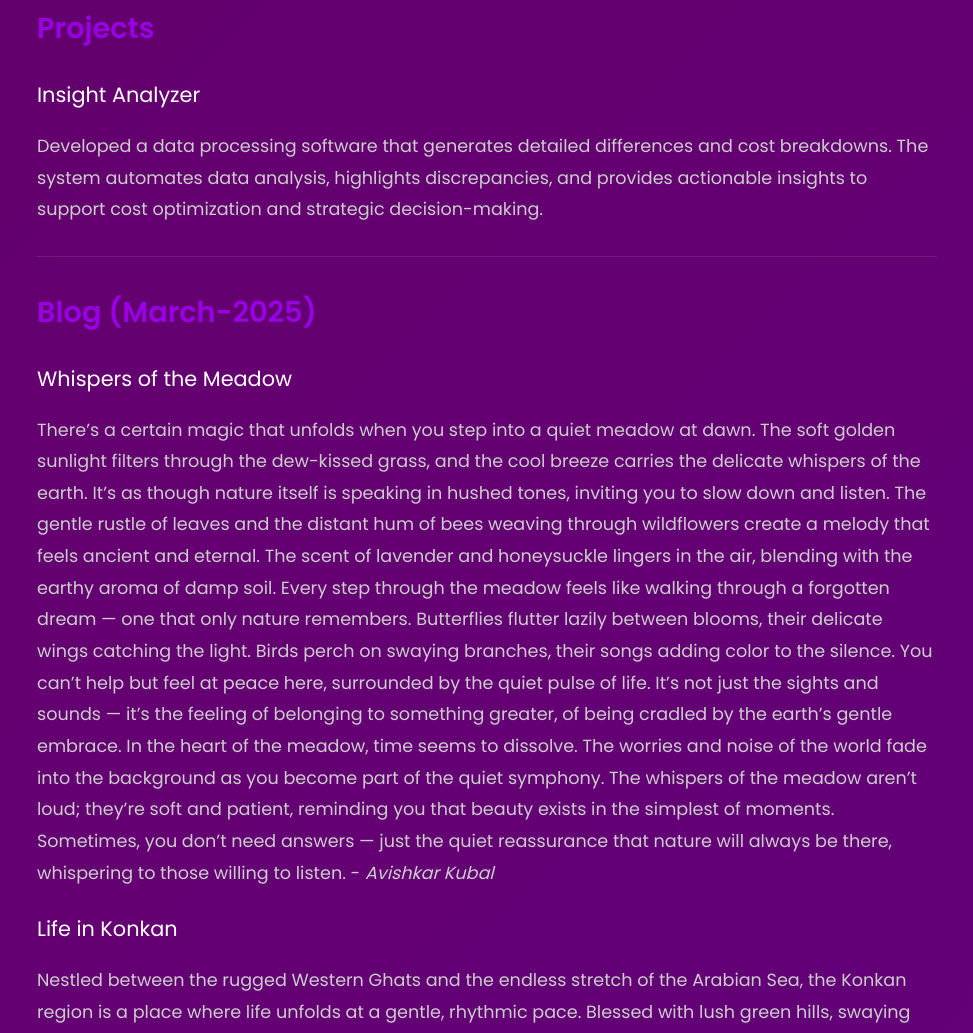
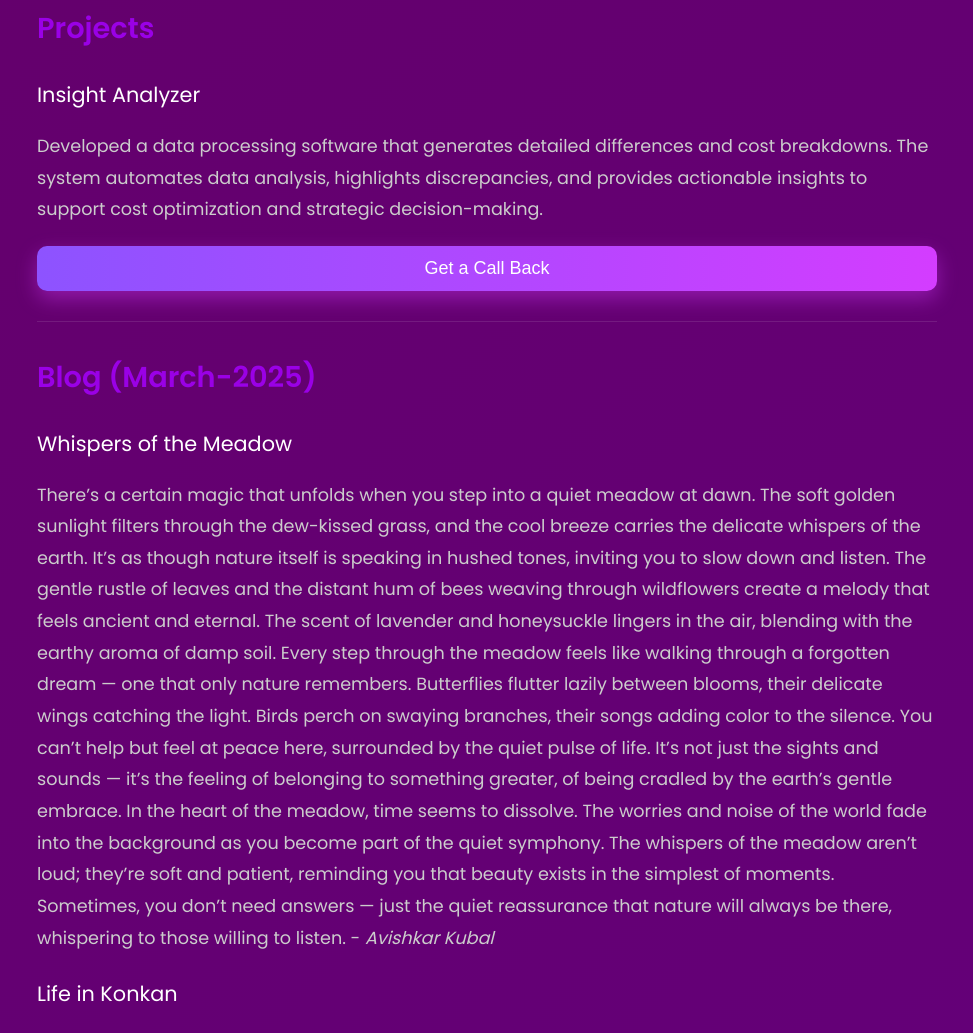
Before and after one commit to kubal-av/avishkar, a plain HTML site: page index.html in a window 1280 px wide. Shown: the part 1407-2440 px from the top of the page, without its empty margins (153-1126 px from the left). Drawn offline with Linux system fonts and the light colour scheme.

Commit message:
Update index.html

```diff
--- a/index.html
+++ b/index.html
@@ -242,6 +242,37 @@
                 Developed a data processing software that generates detailed differences and cost breakdowns. The system automates data analysis, highlights discrepancies, and provides actionable insights to support cost optimization and strategic decision-making.
             </p>
         </div>
+        <div style="text-align: center; margin-top: 20px;">
+  <button onclick="location.href='callback.html'"
+    style="
+      width: 100%;
+      padding: 12px;
+      background: linear-gradient(90deg, #6b5eff, #d53cff, #ff4d6d);
+      color: #fff;
+      border: none;
+      border-radius: 10px;
+      font-size: 18px;
+      font-weight: 500;
+      cursor: pointer;
+      transition: transform 0.2s ease;
+      background-size: 300% 300%;
+      animation: buttonGradient 4s ease infinite;
+      box-shadow: 0 8px 20px rgba(213, 60, 255, 0.4);
+    "
+    onmouseover="this.style.transform='translateY(-2px)'"
+    onmouseout="this.style.transform='translateY(0)'">
+    Get a Call Back
+  </button>
+</div>
+
+<!-- Keyframe animation added inline -->
+<style>
+  @keyframes buttonGradient {
+    0% { background-position: 0% 50%; }
+    50% { background-position: 100% 50%; }
+    100% { background-position: 0% 50%; }
+  }
+</style>
     </div>
 <div class="divider"></div>
 
```
